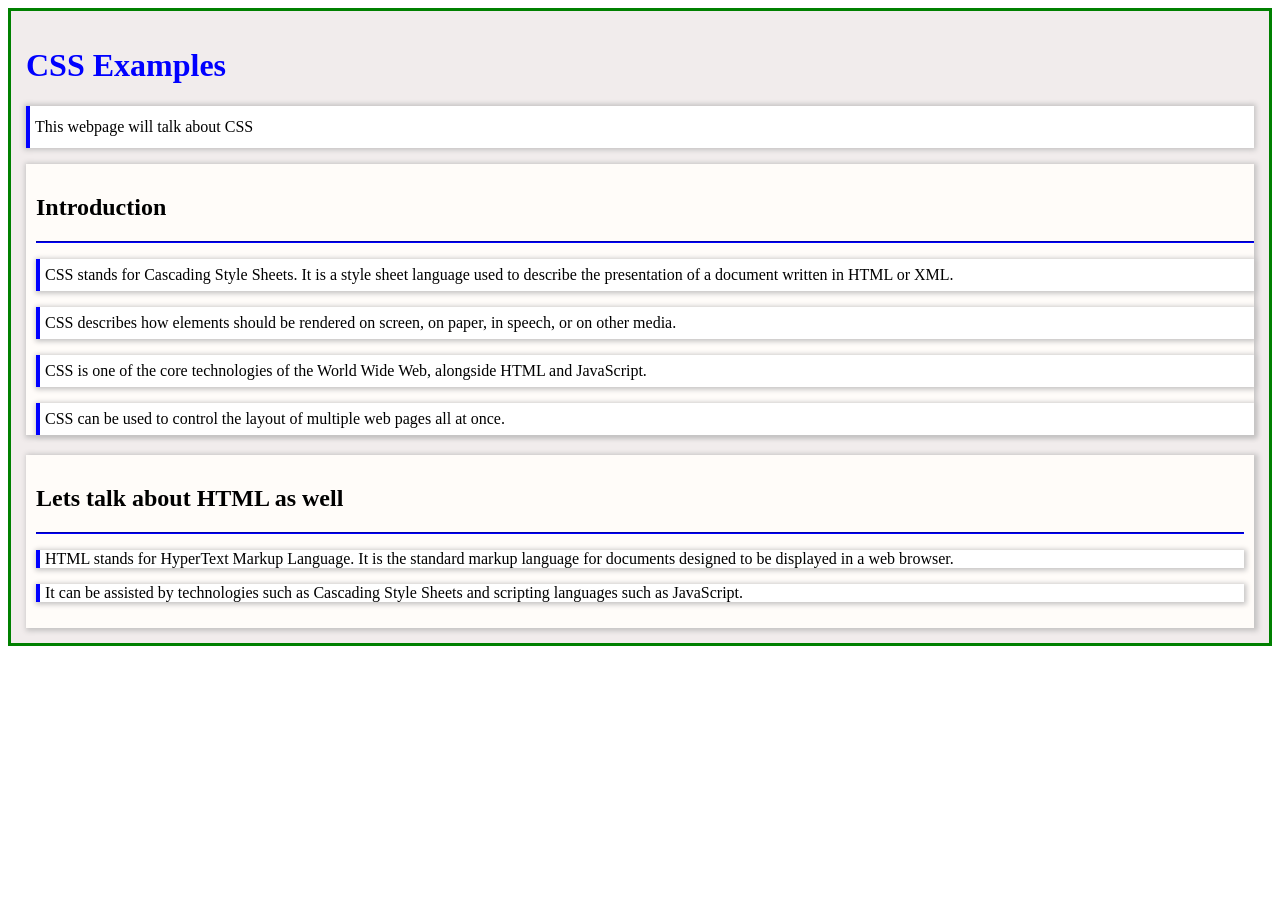
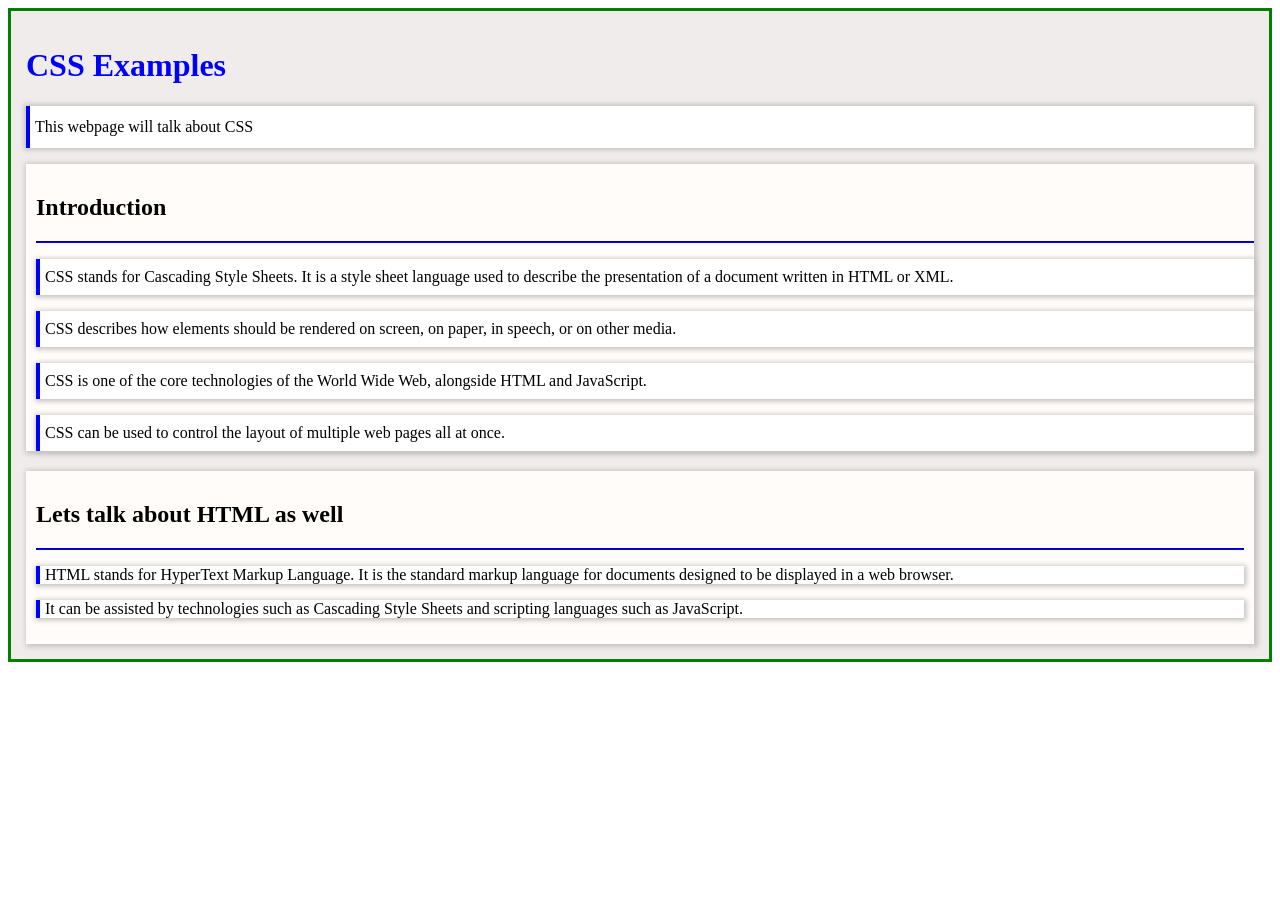

Update formatting.css

--- a/formatting.css
+++ b/formatting.css
@@ -25,7 +25,7 @@ section[class="introduction"]{
 }
 section[class="introduction"] p{
     border-left: 4px solid blue;
-    padding:0px 5px;
+    padding:2px 5px;
     box-shadow: 0.5px 0.5px 5px  2px rgb(197, 195, 195) ;
     background-color: white;
     line-height: 32px;
